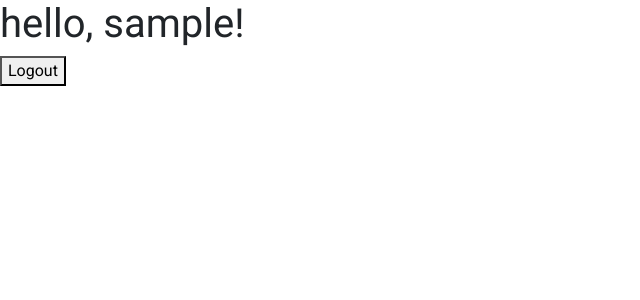
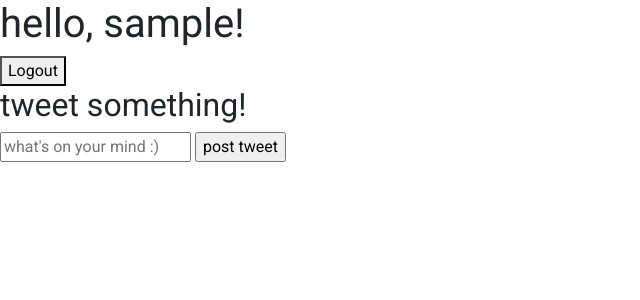
Before and after one commit to PennSpark/blue-birb, a Django app: page / in a window 1280 px wide. Shown: the top 300 px of the page, without its empty margins (0-640 px from the left). Run offline with Django 3.2, Linux system fonts and the light colour scheme; the visitor is signed in with stand-in values (Sample User, id 1); data that the repository does not hold is empty; some libraries are stand-ins or nearby versions.

Commit message:
tweetbox feature

```diff
--- a/main/templates/main.html
+++ b/main/templates/main.html
@@ -1,11 +1,19 @@
 {% extends 'base.html' %} {% load static %}
-
 {% block title %} home :) {% endblock %}
 {% block styles %} {% endblock %}
 
 {% block body %}
 <h1>hello, {{ user.username }}!</h1>
 <a href="/logout"><button>Logout</button></a>
+
+<div>
+  <form method="POST" action="/">
+    {% csrf_token %}
+    <h2>tweet something!</h2>
+    <input name="body" placeholder="what's on your mind :)" />
+    <input type="submit" value="post tweet" />
+  </form>
+</div>
 
 <div>
   {% for tweet in tweets %}
--- a/main/views.py
+++ b/main/views.py
@@ -2,9 +2,17 @@ from django.shortcuts import render, redirect
 from django.contrib.auth.models import User
 from django.contrib.auth import authenticate, login, logout
 from main.models import Tweet
-
+from datetime import datetime
 
 def main_view(request):
+    if request.method == 'POST' and request.POST['body'] != "":
+        tweet = Tweet.objects.create(
+            body = request.POST['body'],
+            author = request.user,
+            created_at = datetime.now()
+        )
+        tweet.save()
+
     tweets = Tweet.objects.all().order_by('-created_at')
     return render(request, 'main.html', {'tweets': tweets})
 
```
